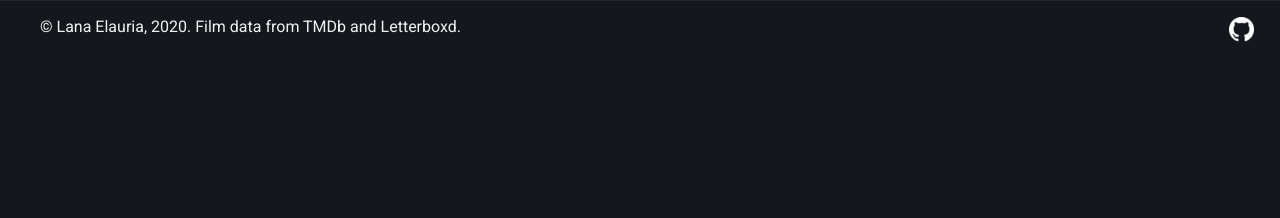
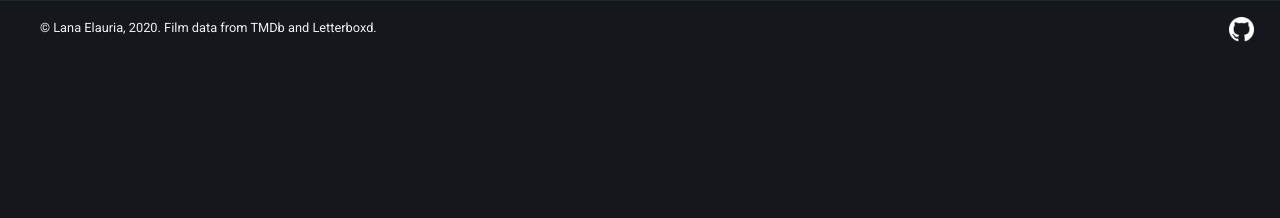
Before and after one commit to nelauria/picture_preference, a Flask app: page / in a window 1280 px wide. Shown: the part 411-629 px from the top of the page. Run offline with Flask 2, Linux system fonts and the light colour scheme.

Commit message:
Update style.css

```diff
--- a/picture_preference/static/style.css
+++ b/picture_preference/static/style.css
@@ -44,7 +44,7 @@ footer {
     width: 100%; height: 10%; background: #14181c; margin: 0; padding: 0;
 }
 footer ul { list-style: none; }
-footer li { display: inline; font-size: 1.25vw; }
+footer li { display: inline; font-size: 1vw; }
 footer .github-logo {
     width: 2vw; height: auto; float: right; margin: 0 2vw 0 0;
 }
```
